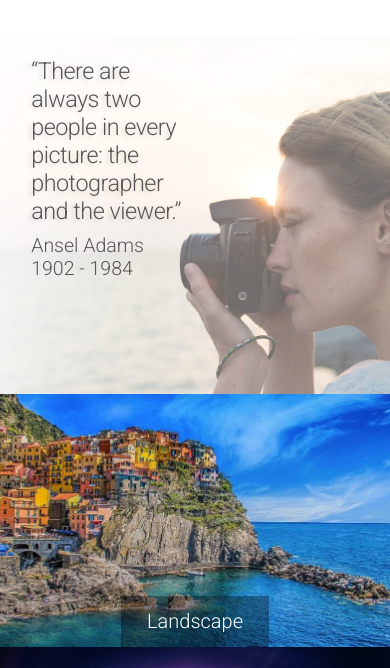
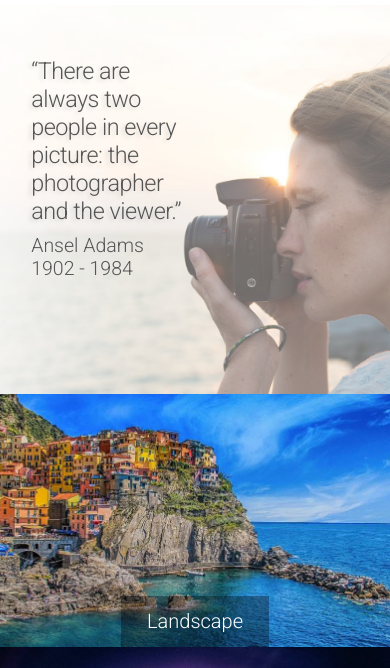
Before and after one commit to dehciappina/Photographic-Portfolio-1, a plain HTML site: page index.html in a window 390 px wide. Shown: the part 97-765 px from the top of the page. Drawn offline with Linux system fonts and the light colour scheme.

Commit message:
Add files via upload

```diff
--- a/main.css
+++ b/main.css
@@ -801,7 +801,7 @@ input:focus, textarea:focus {
         }
 
     .image_container {
-        background-size: 85vh;
+        background-size: 91vh;
         background-position: 30% 100%;
         -webkit-animation:none;
                 animation:none;
```
